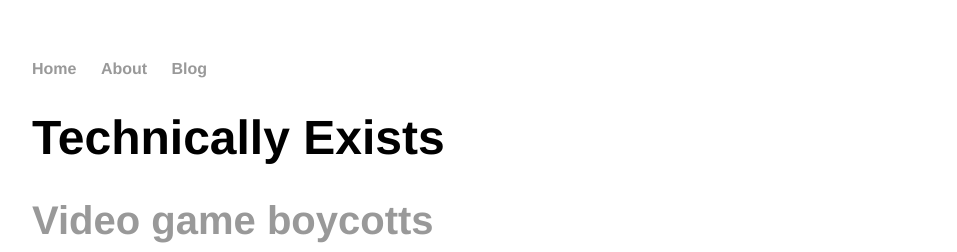
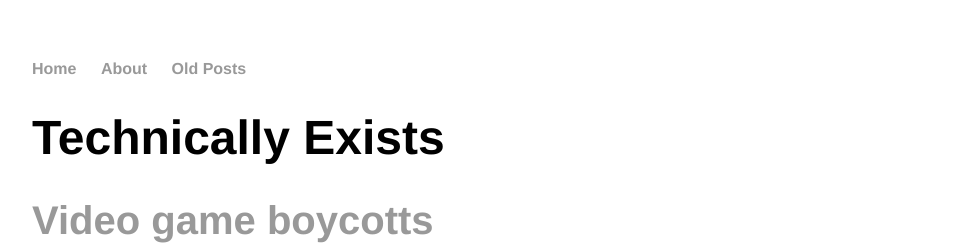
Before and after one commit to BTernaryTau/bternarytau.github.io, a Jekyll site: the page built from index.html, in a window 1280 px wide and 900 px high. Shown: the top 252 px of the window, without its empty margins (160-1117 px from the left). Built offline with Jekyll 4.4.1, drawn with Linux system fonts in a browser that asks for light colours; the list of posts is cut into pages by our own code.

Commit message:
Update default layout

```diff
--- a/_layouts/default.html
+++ b/_layouts/default.html
@@ -11,7 +11,7 @@
 	    		<ul>
 	        		<li><a href="/">Home</a></li>
 		        	<li><a href="/about">About</a></li>
-	        		<li><a href="/blog">Blog</a></li>
+	        		<li><a href="/blog">Old Posts</a></li>
 	    		</ul>
 			</nav>
 			<div class="container">
```
